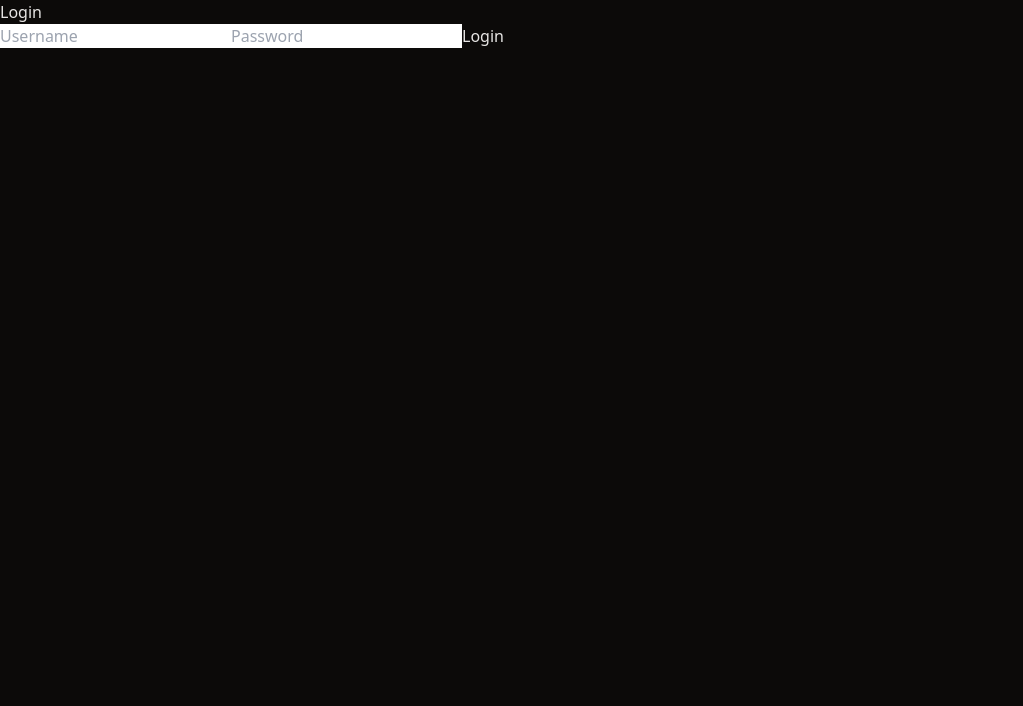
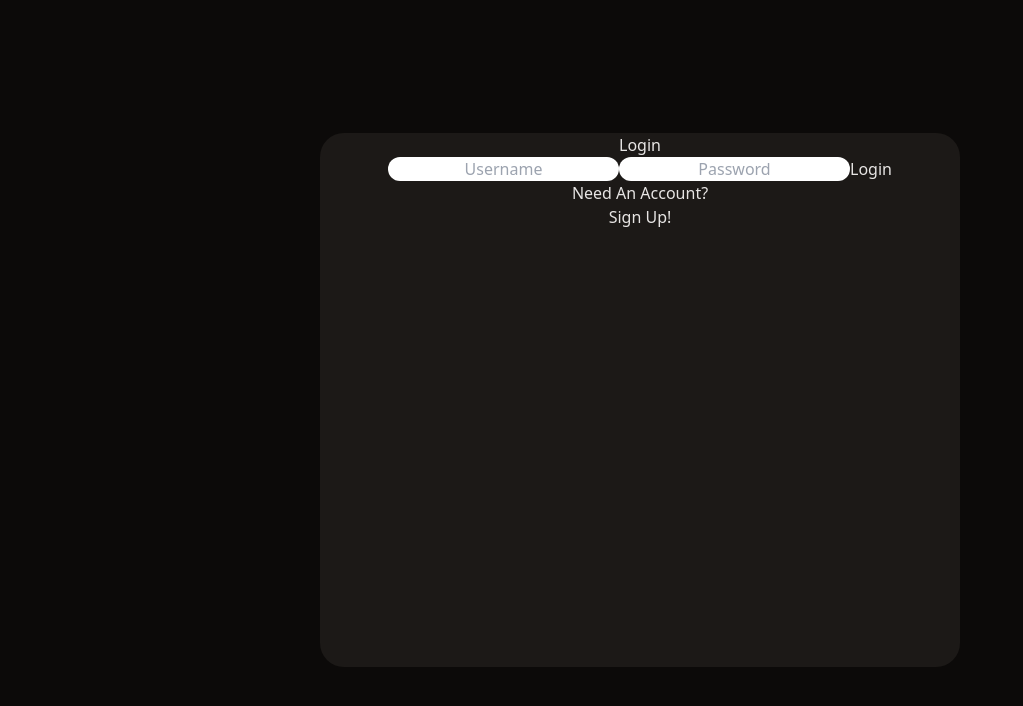
Before and after one commit to TheMythicalOX/Bug-Tracker, a React (Create React App) app in the folder FrontEnd/: page / in a window 1280 px wide. Shown: the top 706 px of the page, without its empty margins (0-1023 px from the left). Built offline with nearby package versions, Linux system fonts and the light colour scheme.

Commit message:
Login page update and navbar disable

```diff
--- a/FrontEnd/src/Components/Navbar.tsx
+++ b/FrontEnd/src/Components/Navbar.tsx
@@ -1,24 +1,60 @@
-const Navbar = () => {
+const Navbar = (props: { disabled: string }) => {
+  const disabled = props.disabled;
   return (
     <div className="bg-stone-900 col-span-2 lg:h-screen lg:grid grid-rows-11">
-      <div className="lg:grid shadow row-span-1 text-center items-center ">
+      <div className="lg:grid row-span-1 text-center items-center ">
         <h1>Logo</h1>
       </div>
+      {disabled !== "Home" && (
         <div className="lg:grid shadow shadow-stone-950 row-span-1 text-center items-center transition-colors duration-500 hover:bg-stone-950">
           <h2>Home</h2>
         </div>
+      )}
+      {disabled === "Home" && (
+        <div className="lg:grid row-span-1 bg-stone-950 text-center items-center">
+          <h2>Home</h2>
+        </div>
+      )}
+      {disabled !== "Projects" && (
         <div className="lg:grid shadow shadow-stone-950 row-span-1 text-center items-center transition-colors duration-500 hover:bg-stone-950">
           <h2>Projects</h2>
         </div>
+      )}
+      {disabled === "Projects" && (
+        <div className="lg:grid row-span-1 bg-stone-950 text-center items-center">
+          <h2>Projects</h2>
+        </div>
+      )}
+      {disabled !== "Tickets" && (
         <div className="lg:grid shadow shadow-stone-950 row-span-1 text-center items-center transition-colors duration-500 hover:bg-stone-950">
           <h2>Tickets</h2>
         </div>
+      )}
+      {disabled === "Tickets" && (
+        <div className="lg:grid row-span-1 bg-stone-950 text-center items-center">
+          <h2>Tickets</h2>
+        </div>
+      )}
+      {disabled !== "Account" && (
         <div className="lg:grid shadow shadow-stone-950 row-span-1 text-center items-center transition-colors duration-500 hover:bg-stone-950">
           <h2>Account</h2>
         </div>
-      <div className="lg:grid shadow shadow-stone-950 row-span-1 text-center items-center transition-colors duration-500 hover:bg-stone-950">
+      )}
+      {disabled === "Account" && (
+        <div className="lg:grid row-span-1 bg-stone-950 text-center items-center">
           <h2>Account</h2>
         </div>
+      )}
+      {disabled !== "Info" && (
+        <div className="lg:grid shadow shadow-stone-950 row-span-1 text-center items-center transition-colors duration-500 hover:bg-stone-950">
+          <h2>Info</h2>
+        </div>
+      )}
+      {disabled === "Info" && (
+        <div className="lg:grid row-span-1 bg-stone-950 text-center items-center">
+          <h2>Info</h2>
+        </div>
+      )}
       <div className="row-span-5"></div>
     </div>
   );
--- a/FrontEnd/src/Home.tsx
+++ b/FrontEnd/src/Home.tsx
@@ -1,16 +1,24 @@
+import { useState } from "react";
 import Navbar from "./Components/Navbar";
+import { Navigate } from "react-router-dom";
 
 const Home = () => {
+  const [logout, setLogout] = useState(false);
+  const handleLogOut = () => {
+    // logout
+    setLogout(true);
+  };
   const name = "Name";
 
   return (
     <div className="lg:grid grid-cols-12 max-h-screen">
-      <Navbar />
+      {logout && <Navigate to="/" />}
+      <Navbar disabled={"Home"} />
       <div className="lg:grid grid-rows-11 col-span-10">
         <div className="lg:grid grid-cols-3 row-span-1 text-center items-center bg-stone-900 ">
           <h3 className="">Logged in as {name}</h3>
           <h1>Home</h1>
-          <h3 className="">Log out</h3>
+          <button onClick={handleLogOut}>Log out</button>
         </div>
         <div className="lg:grid gap-5 p-5 grid-rows-2 grid-cols-2 row-span-10">
           <div className="shadow-lg hover:shadow-stone-900 transition-shadow duration-500 bg-stone-900 text-center items-center">
--- a/FrontEnd/src/Login.tsx
+++ b/FrontEnd/src/Login.tsx
@@ -1,5 +1,5 @@
 import { useState } from "react";
-import { Navigate } from "react-router-dom";
+import { Navigate, Link } from "react-router-dom";
 
 const Login = () => {
   const [isLoggedIn, setIsLoggedIn] = useState(false);
@@ -13,17 +13,33 @@ const Login = () => {
     setIsLoggedIn(true);
   };
   return (
-    <div className="Login">
-      <h1>Login</h1>
-      <form action="submit" onSubmit={handleSubmit}>
-        <input required type="text" name="username" placeholder="Username" />
+    <div className="w-screen h-screen grid grid-cols-1 items-center justify-items-center">
+      <form
+        action="submit"
+        onSubmit={handleSubmit}
+        className=" bg-stone-900 w-3/6 h-4/6 rounded-3xl items-center justify-items-center"
+      >
+        <h1 className="">Login</h1>
         <input
+          className="rounded-3xl text-center"
+          required
+          type="text"
+          name="username"
+          placeholder="Username"
+          autoComplete="off"
+        />
+        <input
+          className="rounded-3xl text-center"
           required
           type="password"
           name="password"
           placeholder="Password"
         />
-        <button type="submit">Login</button>
+        <button className="" type="submit">
+          Login
+        </button>
+        <p>Need An Account?</p>
+        <Link to="/Register">Sign Up!</Link>
       </form>
     </div>
   );
```
Lines whose indentation alone changed are shown as unchanged.
